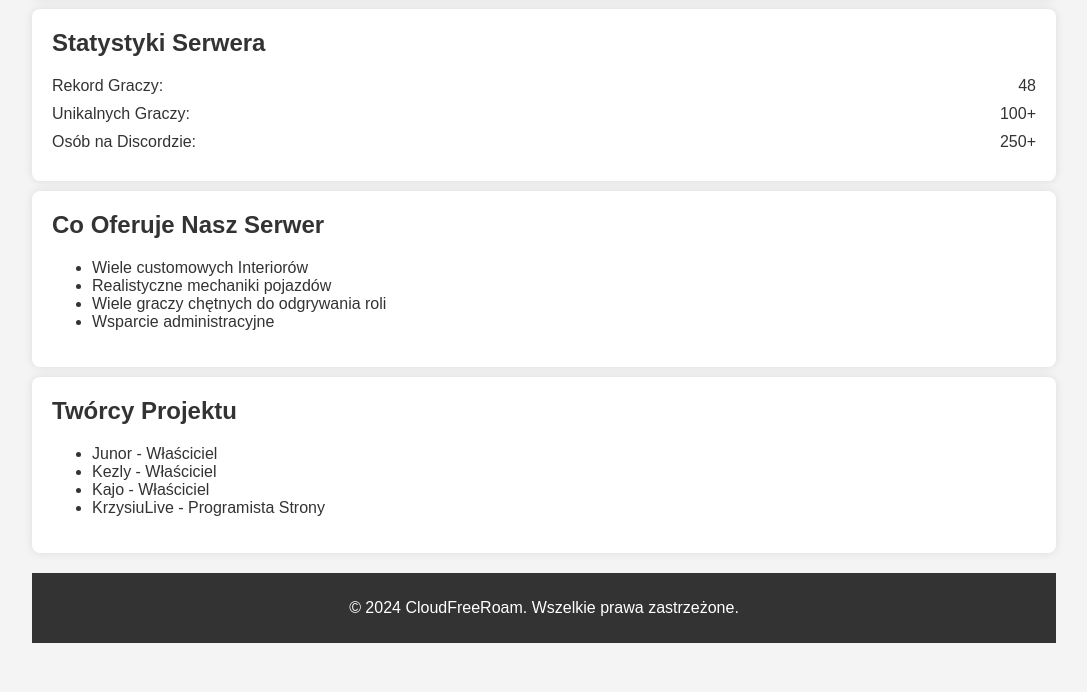
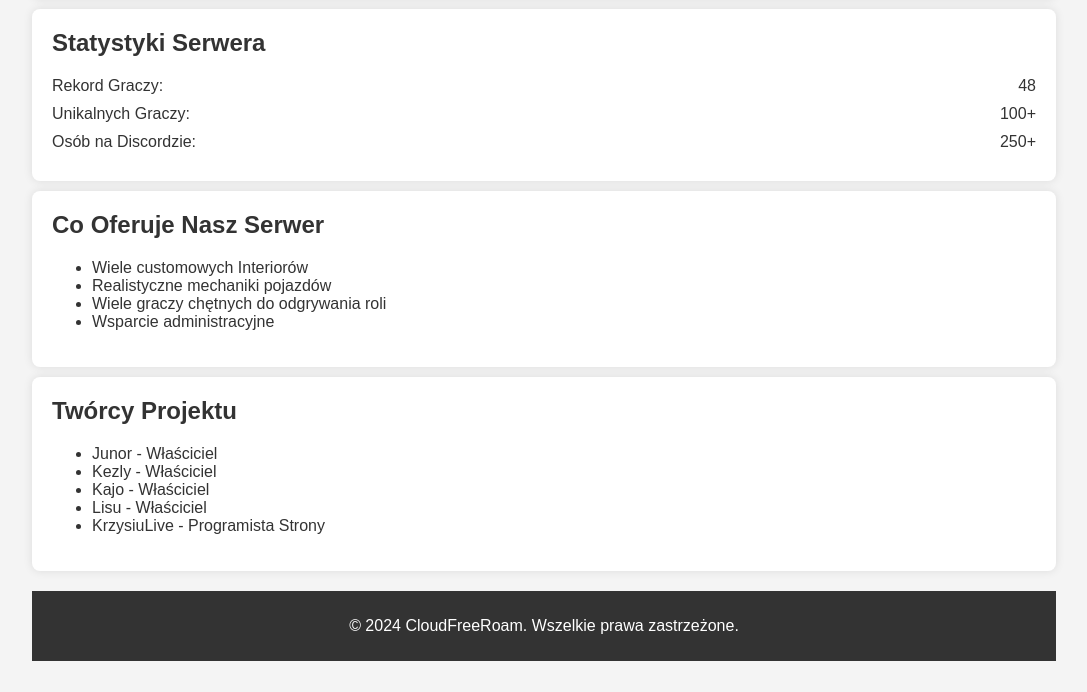
Before and after one commit to KrzysiuLive/CloudFR, a plain HTML site: page index.html in a window 1280 px wide. Shown: the part 108-800 px from the top of the page, without its empty margins (96-1183 px from the left). Drawn offline with Linux system fonts and the light colour scheme.

Commit message:
Update index.html

```diff
--- a/index.html
+++ b/index.html
@@ -87,6 +87,7 @@
                 <li>Junor - Właściciel</li>
                 <li>Kezly - Właściciel</li>
                 <li>Kajo - Właściciel</li>
+                <li>Lisu - Właściciel</li>
                 <li>KrzysiuLive - Programista Strony</li>
             </ul>
         </div>
```
